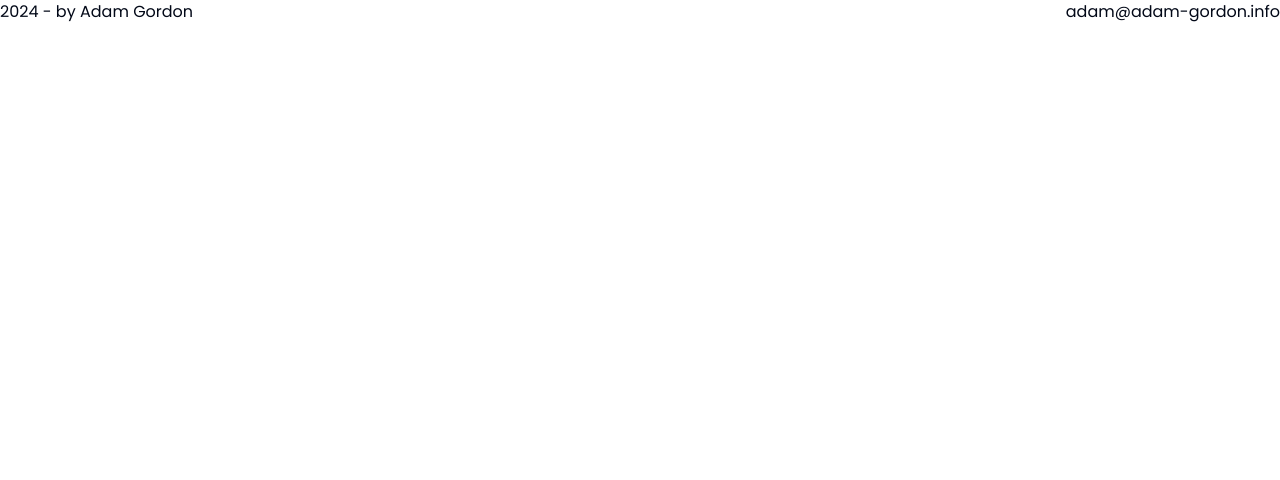
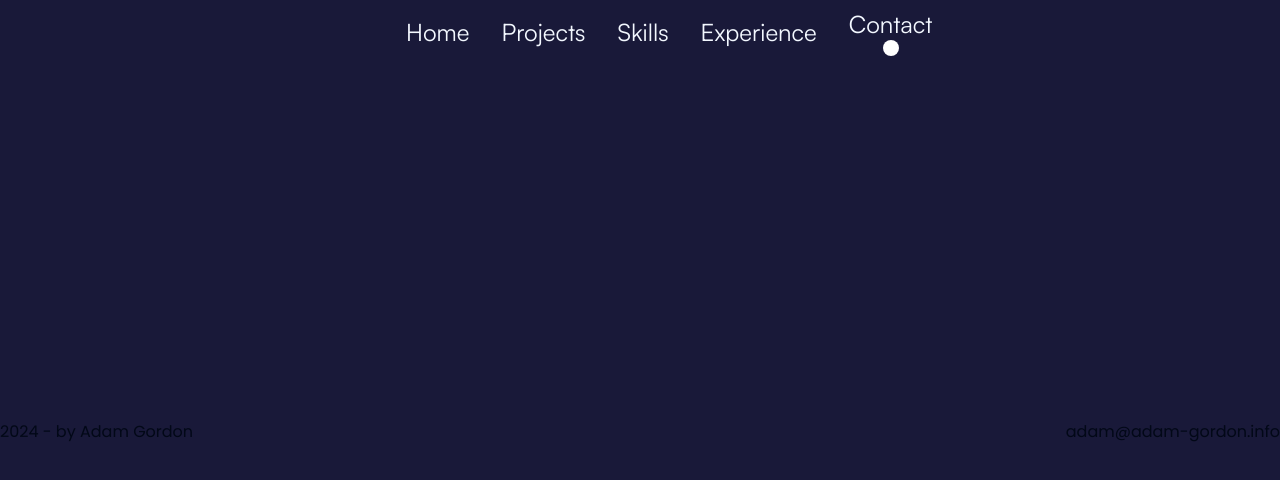
Before and after one commit to AdamGordonNY/portfolio2024, a Next.js app: page /contact in a window 1280 px wide. Shown: the top 480 px of the page. Built offline with nearby package versions, Linux system fonts and the light colour scheme.

Commit message:
Navbar added

```diff
--- a/app/layout.tsx
+++ b/app/layout.tsx
@@ -3,6 +3,7 @@ import { Inter, Figtree, Poppins } from "next/font/google";
 import React from "react";
 import "./globals.css";
 import ThemeContextProvider from "@/providers/ThemeContextProvider";
+import { Navbar } from "@/components/Navbar";
 
 const inter = Inter({ subsets: ["latin"] });
 
@@ -25,7 +26,8 @@ export default function RootLayout({
         className={`${inter.className} ${figtree.className} ${poppins.className}   `}
       >
         <ThemeContextProvider>
-          <main className="min-h-screen min-w-full dark:bg-dark-200 flex">
+          <main className="min-h-screen min-w-full bg-dark-200 flex flex-col">
+            <Navbar />
             {children}
           </main>
         </ThemeContextProvider>
--- a/app/page.tsx
+++ b/app/page.tsx
@@ -1,9 +1,12 @@
 import Heading from "@/components/Landing/Heading";
+import MyProjects from "@/components/Landing/MyProjects";
+import { Navbar } from "@/components/Navbar";
 
 export default function Home() {
   return (
-    <div className="flex min-w-full font-satoshi flex-col">
+    <div className="flex min-w-full font-satoshi font-medium flex-col">
       <Heading />
+      <MyProjects />
     </div>
   );
 }
--- a/components/Landing.tsx
+++ /dev/null
@@ -1,35 +0,0 @@
-"use client";
-import React from "react";
-
-import Image from "next/image";
-import { GradientButton } from "./TailwindCssButtons";
-import { useRouter } from "next/navigation";
-import Heading from "./Landing/Heading";
-
-const Landing = () => {
-  const router = useRouter();
-  const handleNavigate = async () => {
-    router.push("/projects");
-  };
-  return (
-    <section className=" flex min-w-full  flex-col items-center justify-between ">
-      <Heading />
-      <div className="flex flex-col items-center justify-center py-10">
-        <GradientButton
-          text="View My Work"
-          className="place-self-center px-5"
-          handleNavigate={handleNavigate}
-        />
-        <Image
-          src="/images/splash.png"
-          alt="hero"
-          width={800}
-          height={600}
-          className="place-self-center md:translate-y-10"
-        />{" "}
-      </div>
-    </section>
-  );
-};
-
-export default Landing;
--- a/components/Landing/Heading.tsx
+++ b/components/Landing/Heading.tsx
@@ -1,23 +1,12 @@
 "use client";
 import React from "react";
-import { BackgroundGradient } from "../ui/background-gradient";
 import SocialLinks from "../SocialLinks";
 import { Compare } from "../ui/compare";
-import { GradientButton } from "../TailwindCssButtons";
 import SocialButton from "../SocialButton";
 import NextArrow from "../ui/icons/NextArrow";
 const Heading = () => {
-  const buttons = [
-    {
-      title: "See My Projects",
-      href: "/projects",
-      icon: (
-        <NextArrow className="fill-dark-100 text-dark-100 place-self-center" />
-      ),
-    },
-  ];
   return (
-    <div className="flex min-w-full flex-col px-0 pt-20 ">
+    <section className="flex min-w-full flex-col px-0 pt-20 ">
       <p className="lg:modern-h2 items-center justify-center text-center text-white-800 ">
         Hi! I&apos;m{" "}
         <span className="lg:modern-h2 z-10  items-center justify-center bg-gradient-to-r from-gradient-start to-gradient-end bg-clip-text text-center text-transparent">
@@ -26,26 +15,15 @@ const Heading = () => {
         </span>
       </p>
       <p className="lg:modern-h1  items-center justify-center text-center text-white-800 ">
-        Software Engineer from New York.
-      </p>
-      <SocialLinks type="social" />{" "}
-      <p className="lg:paragraph-regular z-10 items-center justify-center text-center text-white-800">
+        Software Engineer
+        <br /> from New York.
+      </p>{" "}
+      <p className="lg:paragraph-regular  items-center justify-center text-center text-white-800">
         Specializing in Next.JS, React, and TailwindCSS, with similar experience
         working with Laravel, Nuxt.JS, and Vue.
-      </p>{" "}
-      <div className="flex items-center justify-center p-3 gap-x-4">
-        <SocialButton type="social" social={buttons[0]} />
-        <Compare
-          firstImage="/images/devtodayslanted.svg"
-          secondImage="/images/gitnoteslanted.svg"
-          firstImageClassName="object-cover "
-          secondImageClassname="object-cover"
-          slideMode="hover"
-          autoplay
-          autoplayDuration={6000}
-        />
-      </div>
-    </div>
+      </p>
+      <SocialLinks type="social" />
+    </section>
   );
 };
 
--- /dev/null
+++ b/components/Landing/MyProjects.tsx
@@ -0,0 +1,31 @@
+import React from "react";
+import SocialButton from "../SocialButton";
+import { Compare } from "../ui/compare";
+import NextArrow from "../ui/icons/NextArrow";
+const buttons = [
+  {
+    title: "Projects",
+    href: "/projects",
+    icon: (
+      <NextArrow className="fill-dark-100 stroke-dark-100 place-self-center" />
+    ),
+  },
+];
+const MyProjects = () => {
+  return (
+    <div className="flex items-center justify-center p-3 gap-x-4">
+      <SocialButton type="nav" social={buttons[0]} />
+      <Compare
+        firstImage="/images/devtodayslanted.svg"
+        secondImage="/images/gitnoteslanted.svg"
+        firstImageClassName="object-cover "
+        secondImageClassname="object-cover"
+        slideMode="hover"
+        autoplay
+        autoplayDuration={6000}
+      />
+    </div>
+  );
+};
+
+export default MyProjects;
--- a/components/NavButton.tsx
+++ b/components/NavButton.tsx
@@ -1,48 +1,37 @@
 "use client";
-import React, { useEffect } from "react";
+import React, { useEffect, useState } from "react";
 import { Button } from "./ui/button";
 import { usePathname, useRouter } from "next/navigation";
 import { cn } from "@/lib/utils";
-
+import Image from "next/image";
+import indicator from "@/public/images/indicator.svg";
 const NavButton = ({ text }: { text: string }) => {
   const router = useRouter();
-  const pathName = usePathname();
-  let route = `/${text}`;
-  let active: boolean;
-  const className = `text-white-900 hover:text-white-900 focus:text-white-900 font-satoshi paragraph-regular rounded-2xl`;
-  switch (text) {
-    case "about":
-      route = "/about";
-      pathName === route ? (active = true) : (active = false);
-      break;
-    case "projects":
-      route = "/projects";
-      pathName === route ? (active = true) : (active = false);
-      break;
-    case "skills":
-      route = "/skills";
-      pathName === route ? (active = true) : (active = false);
-      break;
-    case "experience":
-      route = "/experience";
-      pathName === route ? (active = true) : (active = false);
-      break;
-    case "contact":
-      route = "/contact";
-      pathName === route ? (active = true) : (active = false);
-      break;
-    default:
-      route = "/";
-      pathName === route ? (active = true) : (active = false);
-      break;
-  }
-  useEffect(() => {});
+  const pathname = usePathname();
+  const [active, setActive] = useState(false);
+
+  useEffect(() => {
+    setActive(pathname === `/${text}`);
+    if (text === "home" && pathname === "/") setActive(true);
+  }, [pathname, text]);
+
+  const route = `/${text}`;
+
+  const className = `hover:text-white-900 focus:text-white-900 font-satoshi paragraph-regular rounded-2xl capitalize text-2xl text-white-800 font-satoshi text-center`;
+
   return (
     <Button
       onClick={() => router.push(route)}
-      className={cn(className + `mq450:max-w-[450px] w-[450px]`)}
+      className={cn(className + `mq450:max-w-[450px] w-[450px] flex flex-col`)}
     >
       {text}
+      {active && (
+        <Image
+          src={indicator}
+          alt="indicator"
+          className="w-4 h-4 fill-white-500"
+        />
+      )}
     </Button>
   );
 };
--- a/components/Navbar.tsx
+++ b/components/Navbar.tsx
@@ -1,30 +1,23 @@
 "use client";
-import { cn } from "@/lib/utils";
-import { MdWorkHistory } from "react-icons/md";
-import { GiSkills } from "react-icons/gi";
-import { FloatingDock } from "./ui/floating-dock";
-import { IconHome, IconMail } from "@tabler/icons-react";
-import { BsPersonWorkspace } from "react-icons/bs";
-import { HoverBorderGradient } from "./ui/hover-border-gradient";
-import A from "./ui/icons/A";
-import D from "./ui/icons/D";
-import M from "./ui/icons/M";
-import R from "./ui/icons/R";
-import G from "./ui/icons/G";
-import { BackgroundGradient } from "./ui/background-gradient";
+
 import NavButton from "./NavButton";
 import { usePathname } from "next/navigation";
-const buttons = ["about", "projects", "skills", "experience", "contact"];
-export function Navbar({ type }: { type: string }) {
-  const pathname = usePathname();
+import { useEffect, useState } from "react";
+const buttons = [
+  { text: "home", route: "/" },
+  { text: "projects", route: "/projects" },
+  { text: "skills", route: "/skills" },
+  { text: "experience", route: "/experience" },
+  { text: "contact", route: "/contact" },
+];
+export function Navbar({ page }: { page?: string }) {
   return (
-    <header className="flex min-w-full flex-1 h-16">
-      <BackgroundGradient containerClassName="flex w-full bg-dark-200/ bg-opacity-80">
-        <nav
-          className="flex z-50 top-0 justify-between items-center md:w-[500px] max-md:w-full h-16"
-          {...buttons.map((btn) => <NavButton key={btn} text={btn} />)}
-        ></nav>
-      </BackgroundGradient>
+    <header className="justify-center flex  top-2 z-50 flex-1">
+      <nav className="flex z-50  justify-between items-center md:w-[500px] max-md:w-full h-16 capitalize">
+        {buttons.map((btn) => (
+          <NavButton key={btn.text} text={btn.text} />
+        ))}
+      </nav>
     </header>
   );
 }
--- a/components/SocialButton.tsx
+++ b/components/SocialButton.tsx
@@ -17,7 +17,9 @@ import NextArrow from "./ui/icons/NextArrow";
 const otherButtons: SocialMediaButton[] = [
   {
     title: "Projects",
-    icon: <NextArrow className="max-lg:size-5 lg:size-14 stroke-black-200" />,
+    icon: (
+      <NextArrow className="max-lg:size-5 lg:size-14 stroke-black-200 fill-dark-100" />
+    ),
     href: "/projects",
   },
 ];
--- a/components/ui/icons/NextArrow.tsx
+++ b/components/ui/icons/NextArrow.tsx
@@ -4,16 +4,16 @@ import IconWrapper from "./IconWrapper";
 const NextArrow = (props: any) => {
   return (
     <svg
-      width="13"
-      height="13"
-      viewBox="0 0 13 13"
+      width="24"
+      height="24"
+      viewBox="0 0 25 25"
       fill="none"
       xmlns="http://www.w3.org/2000/svg"
       {...props}
     >
       <path
         d="M1.5 11.5L11.5 1.5M11.5 1.5H4M11.5 1.5V9"
-        stroke="white"
+        stroke="black"
         strokeWidth="2"
         strokeLinecap="round"
         strokeLinejoin="round"
```
Also changed, not shown: public/fonts/satoshi-bold.ttf (added).
